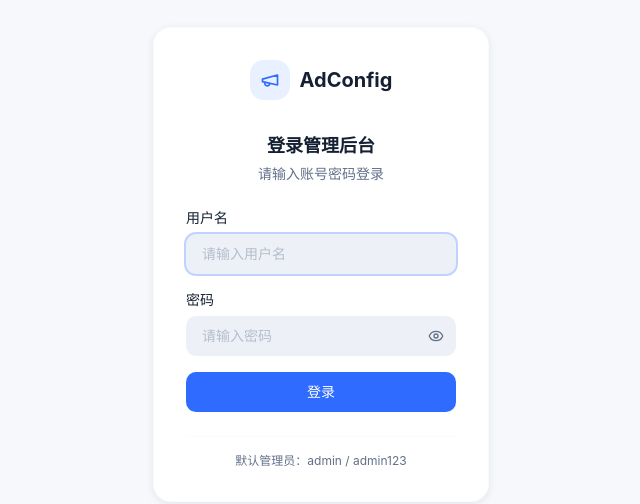
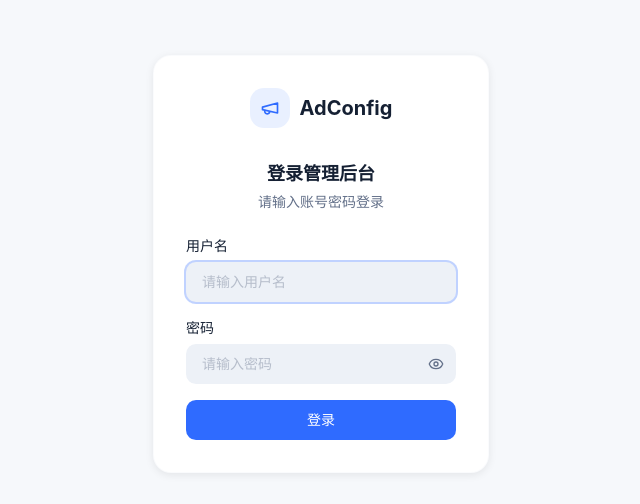
Before and after one commit to socoola/appcon, a Next.js app: page /login in a window 1280 px wide. Shown: the part 136-640 px from the top of the page, without its empty margins (319-959 px from the left). Built offline with nearby package versions, Linux system fonts and the light colour scheme.

Commit message:
fix: 移除登录页默认管理员账号密码提示
Co-Authored-By: Claude Opus 4.7 <noreply@anthropic.com>

```diff
--- a/src/app/(auth)/login/page.tsx
+++ b/src/app/(auth)/login/page.tsx
@@ -124,11 +124,6 @@ export default function LoginPage() {
             </button>
           </form>
 
-          <div className="mt-6 pt-4 border-t border-outline-variant/20">
-            <p className="text-xs text-muted-foreground text-center">
-              默认管理员：admin / admin123
-            </p>
-          </div>
         </div>
       </div>
     </div>
```
